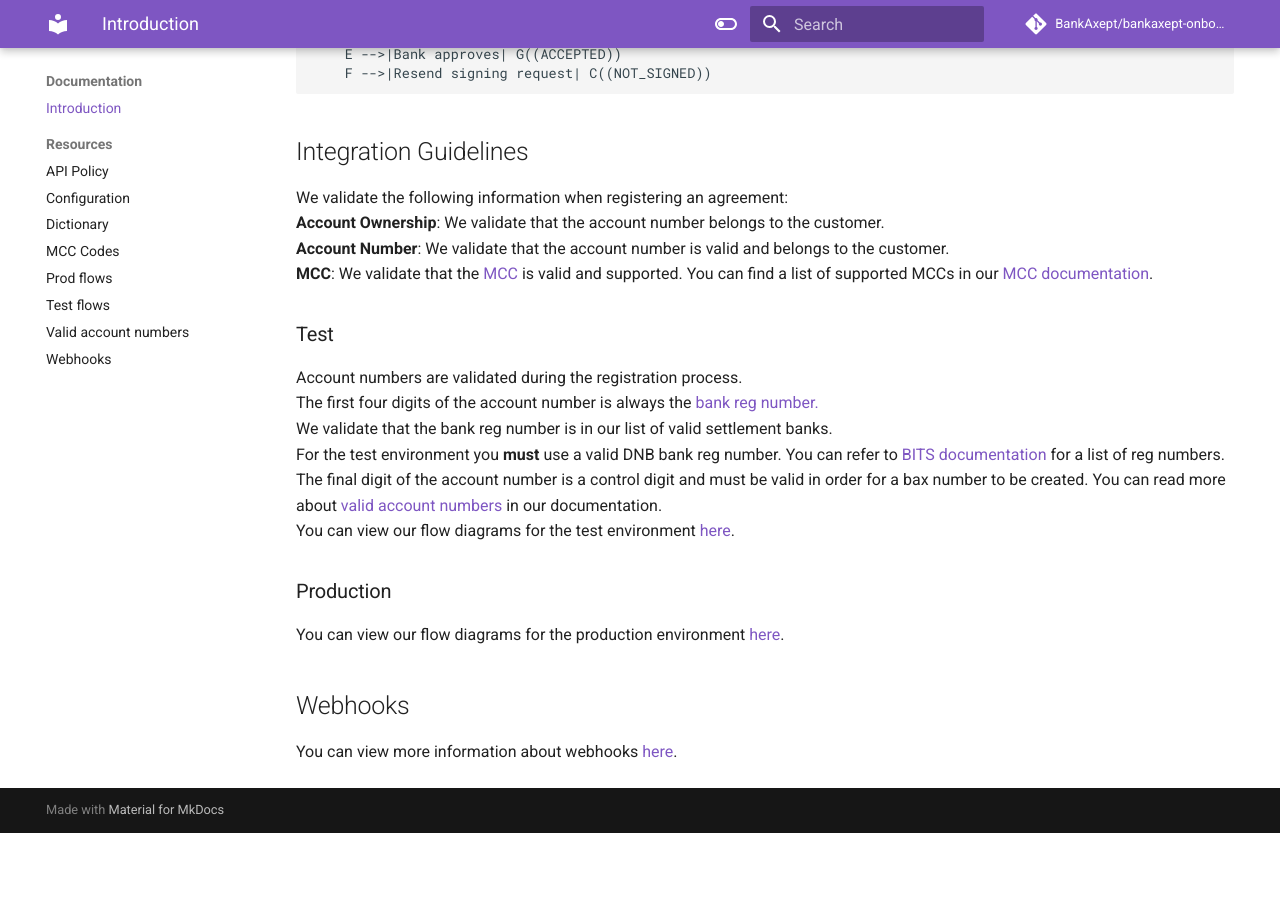
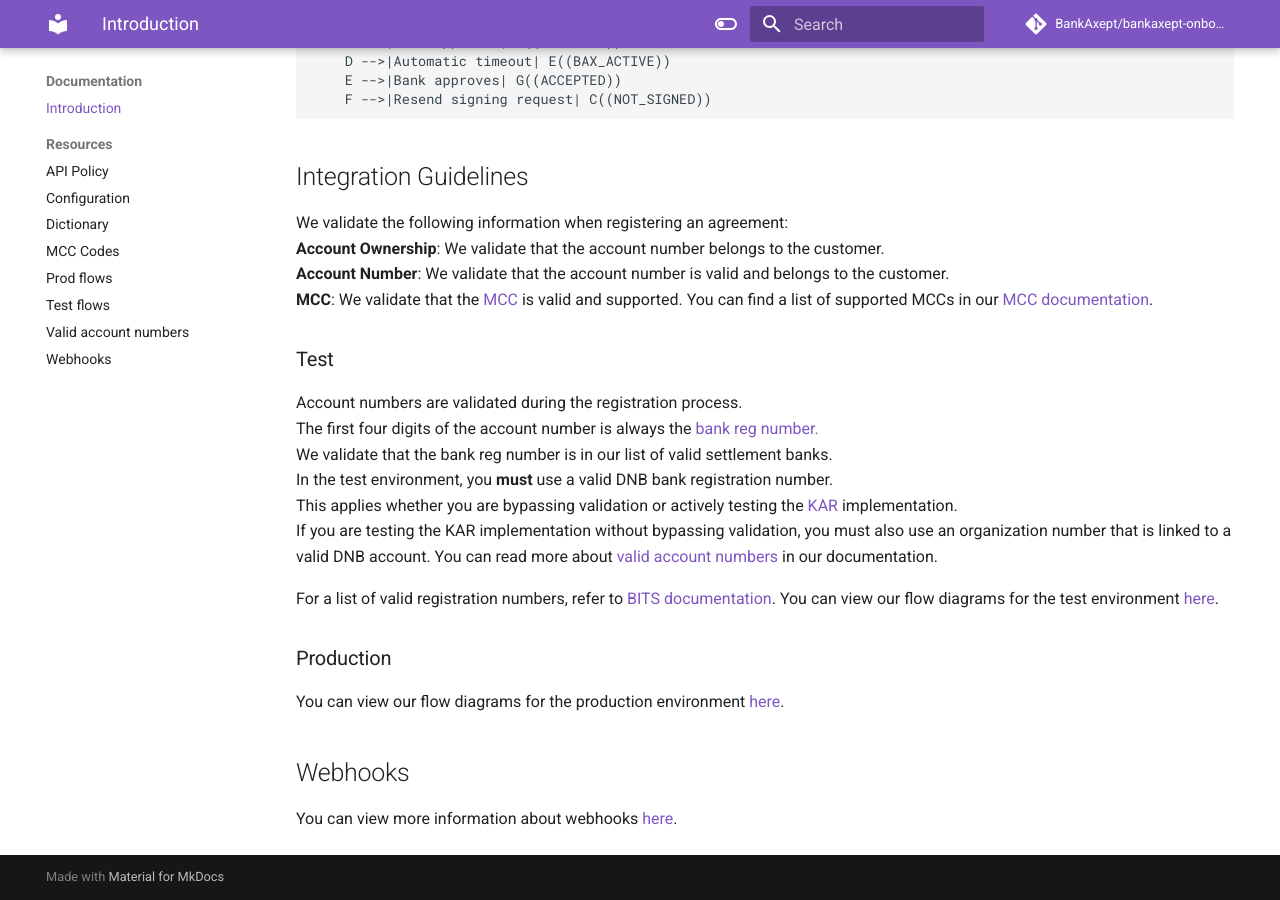
Before and after one commit to BankAxept/bankaxept-onboarding-external-documentation, an MkDocs documentation site: the page built from docs/getting_started.md, in a window 1280 px wide and 900 px high, scrolled down 1769 px. Built offline with MkDocs 1.6.1 and Material for MkDocs 9.7.7, drawn with Linux system fonts in a browser that asks for light colours; comment, search, counter and statistics services are not loaded; before the commit the page ends 2602 px from its top, so only the background shows below that; some of the changed text lies outside the part shown.

Commit message:
update wording

```diff
--- a/docs/getting_started.md
+++ b/docs/getting_started.md
@@ -19,9 +19,9 @@ Bax numbers are loaded onto payment terminals in order to connect them to the pa
 Baxbis is the system operated by Nets which issues bax numbers and
 maintains the network necessary for payment terminals to work.
 
-# Important Information
-This API does not support accounts that are not owned by the organization entering into the agreement.
-For example, an Enkeltpersonforetak (sole proprietorship) using a personal account will not work.
+# Limitations
+This API does not support bank accounts that are not owned by the organization entering into the agreement. <br/>
+This can be in instances for an Enkeltpersonforetak (sole proprietorship). The [KAR](dictionary.md) check will fail if the account number of the holder is linked to their personal identification number. In these cases the order must go through Nets Ordrekontor.
 
 ## Setting up your Onboarding integration
 
@@ -66,8 +66,12 @@ We validate the following information when registering an agreement: <br/>
 
 ### Test
 Account numbers are validated during the registration process. <br/> The first four digits of the account number is always the [bank reg number.](dictionary.md) <br/>
-We validate that the bank reg number is in our list of valid settlement banks. <br/> For the test environment you **must** use a valid DNB bank reg number. You can refer to [BITS documentation](https://www.bits.no/document/iban/) for a list of reg numbers. <br/>
-The final digit of the account number is a control digit and must be valid in order for a bax number to be created. You can read more about [valid account numbers](./valid_account_numbers.md) in our documentation. <br/>
+We validate that the bank reg number is in our list of valid settlement banks. <br/>
+In the test environment, you **must** use a valid DNB bank registration number. <br/>
+This applies whether you are bypassing validation or actively testing the [KAR](./dictionary.md) implementation. <br/>
+If you are testing the KAR implementation without bypassing validation, you must also use an organization number that is linked to a valid DNB account. You can read more about [valid account numbers](./valid_account_numbers.md) in our documentation. <br/>
+
+For a list of valid registration numbers, refer to [BITS documentation](https://www.bits.no/document/iban/).
 You can view our flow diagrams for the test environment [here](./test_flows.md).
 
 ### Production
```
Also changed, not shown: docs/dictionary.md (+1 -0 lines).
